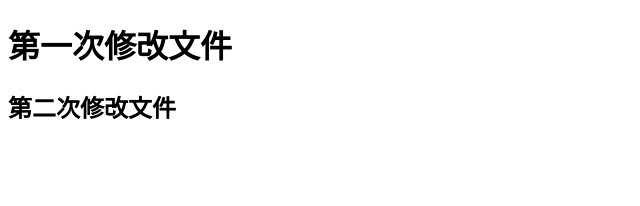
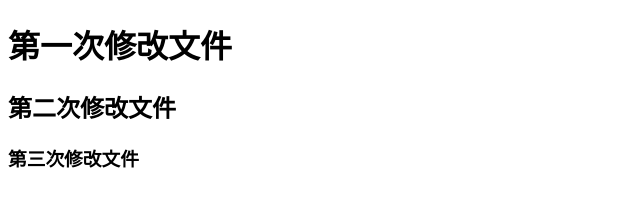
Before and after one commit to LEBRON-B/git_first, a plain HTML site: page index.html in a window 1280 px wide. Shown: the whole page, without its empty margins (0-640 px from the left). Drawn offline with Linux system fonts and the light colour scheme.

Commit message:
'第三次提交'

```diff
--- a/index.html
+++ b/index.html
@@ -9,5 +9,6 @@
 <body>
     <h1>第一次修改文件</h1>
     <h2>第二次修改文件</h2>
+    <h3>第三次修改文件</h3>
 </body>
 </html>
```
